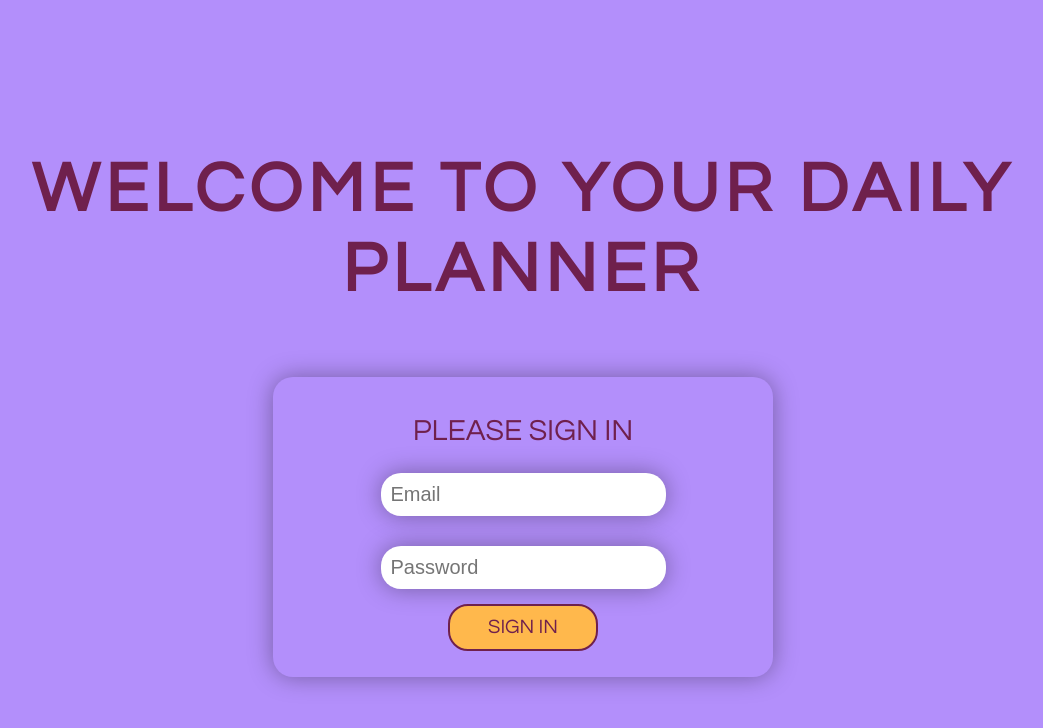
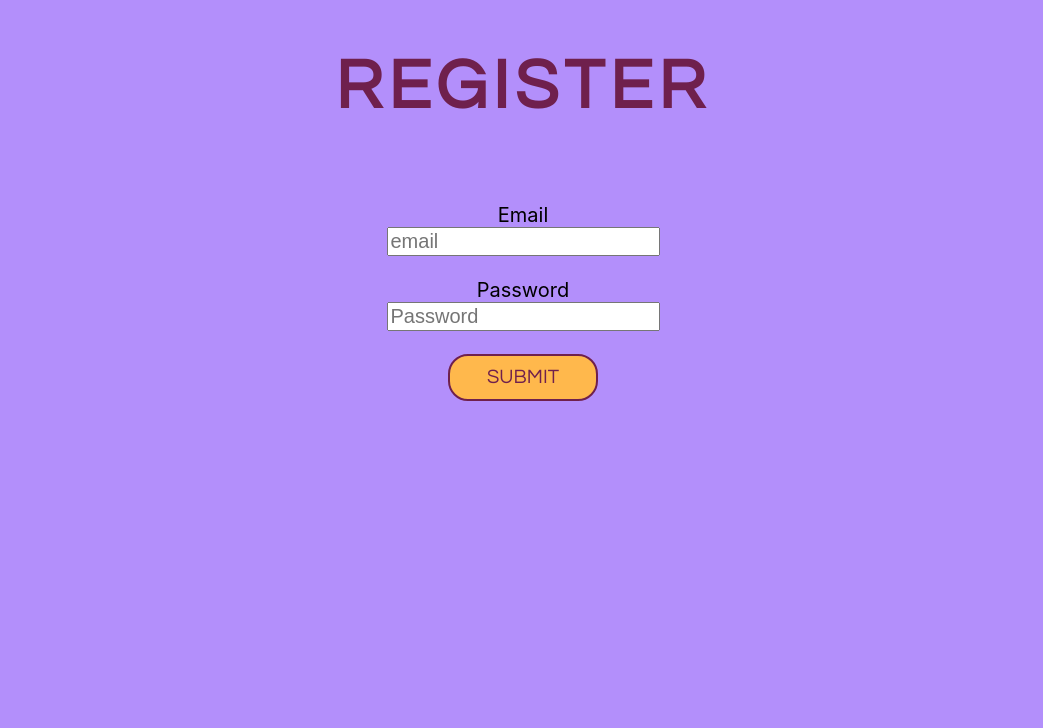
Before and after one commit to Danielle-91/Daily-Planner, a React (Create React App) app: page /register in a window 1280 px wide. Shown: the top 728 px of the page, without its empty margins (117-1160 px from the left). Built offline with nearby package versions, Linux system fonts and the light colour scheme; the HTML template or start-up script is replaced by a standard one.

Commit message:
firebase for sign in set

```diff
--- a/package.json
+++ b/package.json
@@ -7,10 +7,10 @@
     "@testing-library/react": "^13.4.0",
     "@testing-library/user-event": "^13.5.0",
     "cors": "^2.8.5",
-    "firebase": "^9.17.1",
+    "firebase": "^9.17.2",
     "react": "^18.2.0",
     "react-dom": "^18.2.0",
-    "react-router-dom": "^6.7.0",
+    "react-router-dom": "^6.8.2",
     "react-scripts": "5.0.1",
     "web-vitals": "^2.1.4"
   },
--- a/src/App.css
+++ b/src/App.css
@@ -325,6 +325,7 @@ h3 {
 
 .loginBox {
   display: flex;
+  flex-direction: column;
   justify-content: center;
   align-items: center;
 }
--- a/src/App.js
+++ b/src/App.js
@@ -1,17 +1,12 @@
-import firebase from './firebase';
+
 import './App.css';
 import { BrowserRouter, Route, Routes } from 'react-router-dom';
 import SignIn from './components/SignIn';
 import Planner from './components/Planner';
-import UseToken from './components/UseToken';
+import Register from './components/Register';
 
 function App() {
-  const { token, setToken } = UseToken();
-  // Display Sign In page if user not signed in
-  if(!token){
-    return <SignIn setToken={setToken} />
-  }
-
+  // const { token, setToken } = UseToken();
 
   return (
 
@@ -20,7 +15,8 @@ function App() {
 
         <Routes>
           <Route path="/planner" element={<Planner />} />
-          <Route path="/signin" element={<SignIn />} />
+          <Route path="/" element={<SignIn />} />
+          <Route path="/register" element={<Register />}></Route>
 
         </Routes>
 
--- /dev/null
+++ b/src/auth.js
@@ -0,0 +1,15 @@
+import firebase from 'firebase/app';
+import "firebase/auth"
+import { auth } from './firebase'
+
+export const register = async ({ email, password }) => {
+    const resp = await firebase.auth()
+        .createUserWithEmailAndPassword(email, password);
+    return resp.user;
+}
+
+export const login = async ({ email, password }) => {
+    const res = await firebase.auth()
+        .signInWithEmailAndPassword(email, password);
+    return res.user;
+}
--- /dev/null
+++ b/src/components/Register.js
@@ -0,0 +1,41 @@
+import React, { useState } from 'react'
+import { getAuth, createUserWithEmailAndPassword } from 'firebase/auth'
+
+const Register = () => {
+    const [form, setForm] = useState({
+        email: '',
+        password: ''
+    })
+
+    const handleSubmit = console.log('submitted');
+    // const handleSubmit = async (e) => {
+    //     e.preventDefault();
+    //     // await register(form);
+
+    // }
+
+    return (
+        <div>
+            <h1>Register</h1>
+            <form onSubmit={handleSubmit} >
+                <label for="email">Email</label>
+                <input type="text"
+                    placeholder="email" id="mail"
+                    onChange={(e) =>
+                        setForm({ ...form, email: e.target.value })} />
+                <br />
+                <label for="password">Password</label>
+                <input type="password" placeholder="Password"
+                    onChange={(e) =>
+                        setForm({ ...form, password: e.target.value })} />
+                <br />
+                <button type="submit">
+                    Submit
+                </button>
+            </form>
+        </div>
+
+    )
+}
+
+export default Register;
--- a/src/components/SignIn.js
+++ b/src/components/SignIn.js
@@ -1,30 +1,20 @@
-import { useState } from "react";
-import { PropTypes } from "prop-types";
+import { signInWithEmailAndPassword } from 'firebase/auth';
+import { useState } from 'react';
+import { auth } from '../firebase';
 
-async function signInUser(credentials){
-    return fetch('http://localhost:8080/signin', {
-        method: 'POST',
-        headers: {
-            'Content-Type': 'application/json'
-        },
-        body: JSON.stringify(credentials)
-    })
-    .then(data => data.json())
-}
+function SignIn() {
+    const [email, setEmail] = useState('');
+    const [password, setPassword] = useState('');
 
-function SignIn({ setToken }) {
-    const [email, setEmail] = useState();
-    const [password, setPassword] = useState();
-
-    const handleSubmit = async e => {
+    const handleSignIn = (e) => {
         e.preventDefault();
-        const token = await signInUser({
-            email,
-            password
-        });
-        setToken(token)
+        signInWithEmailAndPassword(auth, email, password)
+        .then((userCredentials) => {
+            console.log(userCredentials);
+        }).catch((error) => {
+            console.log(error)
+        })
     }
-
     return (
         <>
             <section className="signIn">
@@ -33,24 +23,29 @@ function SignIn({ setToken }) {
                 </div>
 
                 <div className="loginBox">
-                    <form action="submit" name="signIn" onSubmit={handleSubmit}>
+                    <form action="submit" name="signIn" onSubmit={handleSignIn}>
                         <label htmlFor="logIn" className="loginPrompt">Please Sign In</label>
                         <label htmlFor="email" className="sr-only">Enter your email:</label>
                         <input type="email"
                             id="email"
                             name="email"
                             placeholder="Email"
-                            onChange={(e) => setEmail(e.target.value)}/>
+                            onChange={(e) => setEmail(e.target.value)}
+                            />
 
                         <label htmlFor="password" className="sr-only">Enter your password:</label>
                         <input type="password"
                             id="password"
                             name="password"
                             placeholder="Password"
-                            onChange={(e) => setPassword(e.target.value)}/>
+                            onChange={(e) => setPassword(e.target.value)}
+
+                            />
 
                         <button type="submit">Sign In</button>
                     </form>
+
+                    <p>Don't have an account? <a href="#">Register here</a></p>
 
                 </div>
             </section>
@@ -60,8 +55,5 @@ function SignIn({ setToken }) {
     )
 
 }
-SignIn.propTypes = {
-    setToken: PropTypes.func.isRequired
-}
 
 export default SignIn;
--- a/src/components/UI/NewItemModule.js
+++ b/src/components/UI/NewItemModule.js
@@ -1,4 +1,6 @@
 import { useState } from "react";
+import { getDatabase, ref, onValue } from 'firebase/database';
+
 
 function NewItemModule(props) {
 
@@ -8,11 +10,21 @@ function NewItemModule(props) {
         setEnteredTask(e.target.value)
     }
 
-    const handleSubmit = (e) => {
-        e.preventDefault();
-        const newTask = {enteredTask}
-        setEnteredTask('');
-    }
+    // const handleSubmit = (e) => {
+    //     console.log(enteredTask)
+    //     e.preventDefault();
+    //     // const newTask = {enteredTask}
+    //     // setEnteredTask('');
+    //     // create a reference to our database
+    //     const database = getDatabase(firebase);
+    //     const dbRef = ref(database);
+
+    //     // push the value of the `userInput` state to the database
+    //     push(dbRef, enteredTask);
+
+    //     // reset the state to an empty string
+    //     setEnteredTask('');
+    // }
 
     const prioritiesBtn = (e) => {
         console.log('priorities')
@@ -22,16 +34,8 @@ function NewItemModule(props) {
         // setEnteredTask(e.target.value)
         // event.preventDefault prevents the default action (form submission and page refresh)
         e.preventDefault();
+        setEnteredTask(e.target.value)
 
-        // // create a reference to our database
-        // const database = getDatabase(firebase);
-        // const dbRef = ref(database);
-
-        // // push the value of the `userInput` state to the database
-        // push(dbRef, userInput);
-
-        // // reset the state to an empty string
-        // setEnteredTask('');
     }
 
     const notesBtn = (e) => {
@@ -47,14 +51,14 @@ function NewItemModule(props) {
         <>
             <div className="template">
                 <div className="addItem">
-                    <form action="" name="newItem" onSubmit={handleSubmit}>
+                    <form action="" name="newItem">
                         {/* <button onClick={props.handleTemplate}><i class="fa-solid fa-x"></i></button> */}
                         <label htmlFor="newItem">What's on the Agenda?</label>
                         <input type="text" id="task" name="task" value={enteredTask} onChange={handleNewTask} />
 
                         <div className="catBtns">
                             <button type="submit" onClick={prioritiesBtn}>Top Priorities</button
-                            ><button type="submit" onClick={remindersBtn}>Reminders</button>
+                            ><button type="submit">Reminders</button>
                             <button type="submit" onClick={notesBtn}>Notes</button>
                             <button type="submit" onClick={todoBtn}>To Do</button>
                         </div>
--- a/src/components/UseToken.js
+++ b/src/components/UseToken.js
@@ -1,23 +1,23 @@
-import { useState } from "react";
+// import { useState } from "react";
 
-function UseToken(){
-    const getToken = () => {
-        const tokenString = sessionStorage.getItem('token');
-        const userToken = JSON.parse(tokenString);
-        return userToken?.token
-    };
+// function UseToken(){
+//     const getToken = () => {
+//         const tokenString = sessionStorage.getItem('token');
+//         const userToken = JSON.parse(tokenString);
+//         return userToken?.token
+//     };
 
-    const [token, setToken] = useState(getToken());
+//     const [token, setToken] = useState(getToken());
 
-    const saveToken = (userToken) => {
-        sessionStorage.setItem('token', JSON.stringify(userToken));
-        setToken(userToken.token);
-    };
+//     const saveToken = (userToken) => {
+//         sessionStorage.setItem('token', JSON.stringify(userToken));
+//         setToken(userToken.token);
+//     };
 
-    return{
-        setToken: saveToken,
-        token
-    }
-}
+//     return{
+//         setToken: saveToken,
+//         token
+//     }
+// }
 
-export default UseToken;
+// export default UseToken;
--- a/src/firebase.js
+++ b/src/firebase.js
@@ -1,17 +1,24 @@
-import { initializeApp } from 'firebase/app';
+// Import the functions you need from the SDKs you need
+import { initializeApp } from "firebase/app";
+import { getAuth } from "firebase/auth";
+// TODO: Add SDKs for Firebase products that you want to use
+// https://firebase.google.com/docs/web/setup#available-libraries
+
+// Your web app's Firebase configuration
+const firebaseConfig = {
+    apiKey: "AIzaSyAzAOAQVZCHSbjauyJNaJxw7IMYqS-_5VQ",
+    authDomain: "daily-planner-88e12.firebaseapp.com",
+    databaseURL: "https://daily-planner-88e12-default-rtdb.firebaseio.com",
+    projectId: "daily-planner-88e12",
+    storageBucket: "daily-planner-88e12.appspot.com",
+    messagingSenderId: "395185995384",
+    appId: "1:395185995384:web:fcf32a3dc6779ecd60b78d"
+};
 
 // Initialize Firebase
-// *** USE YOUR CONFIG OBJECT ***
-const config = {
-    apiKey: "YOUR-API-KET",
-    authDomain: "daily-planner-8f7a7.firebaseapp.com",
-    databaseURL: "https://daily-planner-8f7a7-default-rtdb.firebaseio.com/",
-    projectId: "daily-planner-8f7a7",
-    storageBucket: "daily-planner-8f7a7.appspot.com",
-    messagingSenderId: "548100999451"
-};
+const app = initializeApp(firebaseConfig);
 
-// setting a variable that initializes our application
-const firebase = initializeApp(config);
-// this exports the CONFIGURED version of firebase
-export default firebase;
+// Initialize Firebase Authentication and get a reference to the service
+const auth = getAuth(app);
+
+export { firebaseConfig, auth };
```
Also changed, not shown: src/components/Planner.js (+41 -1 lines), 2 other files (tests, documents, lock files or other folders).
